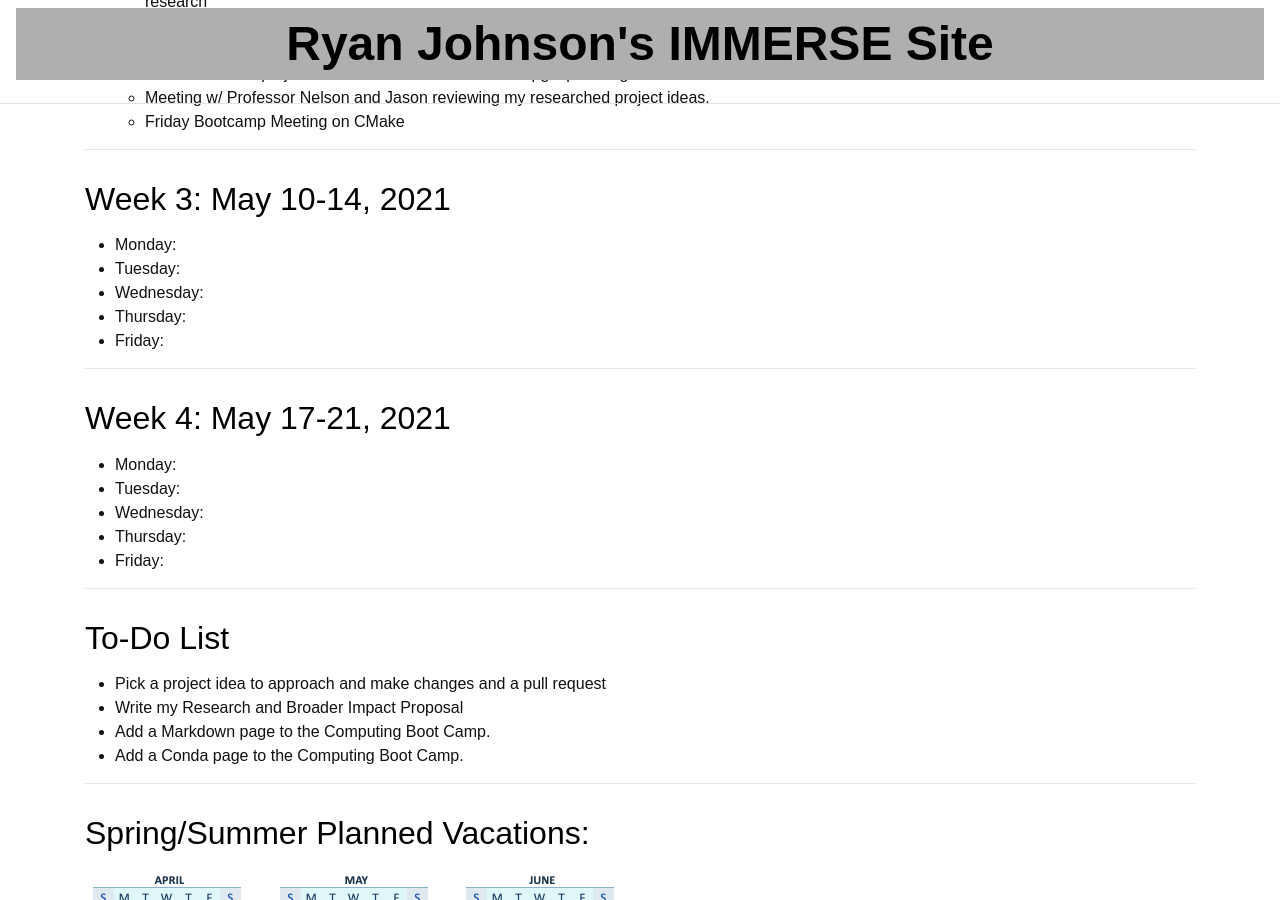
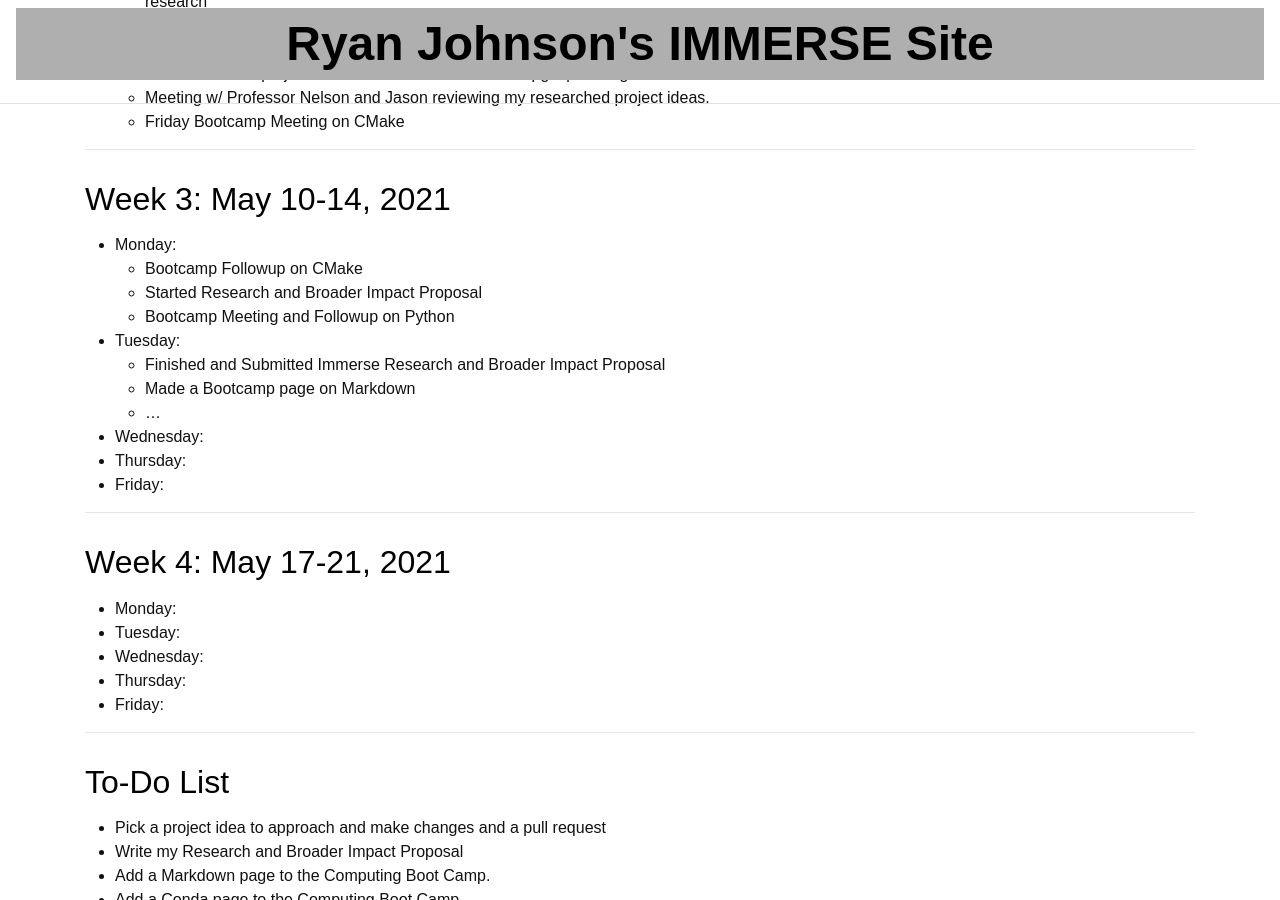
Before and after one commit to ryancj14/ryancj14, a Jekyll site: the page built from _pages/log.md, in a window 1280 px wide and 900 px high, scrolled down 1413 px. Built offline with Jekyll 4.4.1, drawn with Linux system fonts in a browser that asks for light colours.

Commit message:
Updated log and pages
Signed-off-by: Ryan Johnson <ryancj14@gmail.com>

```diff
--- a/_pages/log.md
+++ b/_pages/log.md
@@ -65,7 +65,13 @@ title: IMMERSE Log and Schedule
 ## Week 3: May 10-14, 2021
 
 * **Monday**:
+  * Bootcamp Followup on CMake
+  * Started Research and Broader Impact Proposal
+  * Bootcamp Meeting and Followup on Python
 * **Tuesday**:
+  * Finished and Submitted Immerse Research and Broader Impact Proposal
+  * Made a Bootcamp page on Markdown
+  * ...
 * **Wednesday**:
 * **Thursday**:
 * **Friday**:
```
